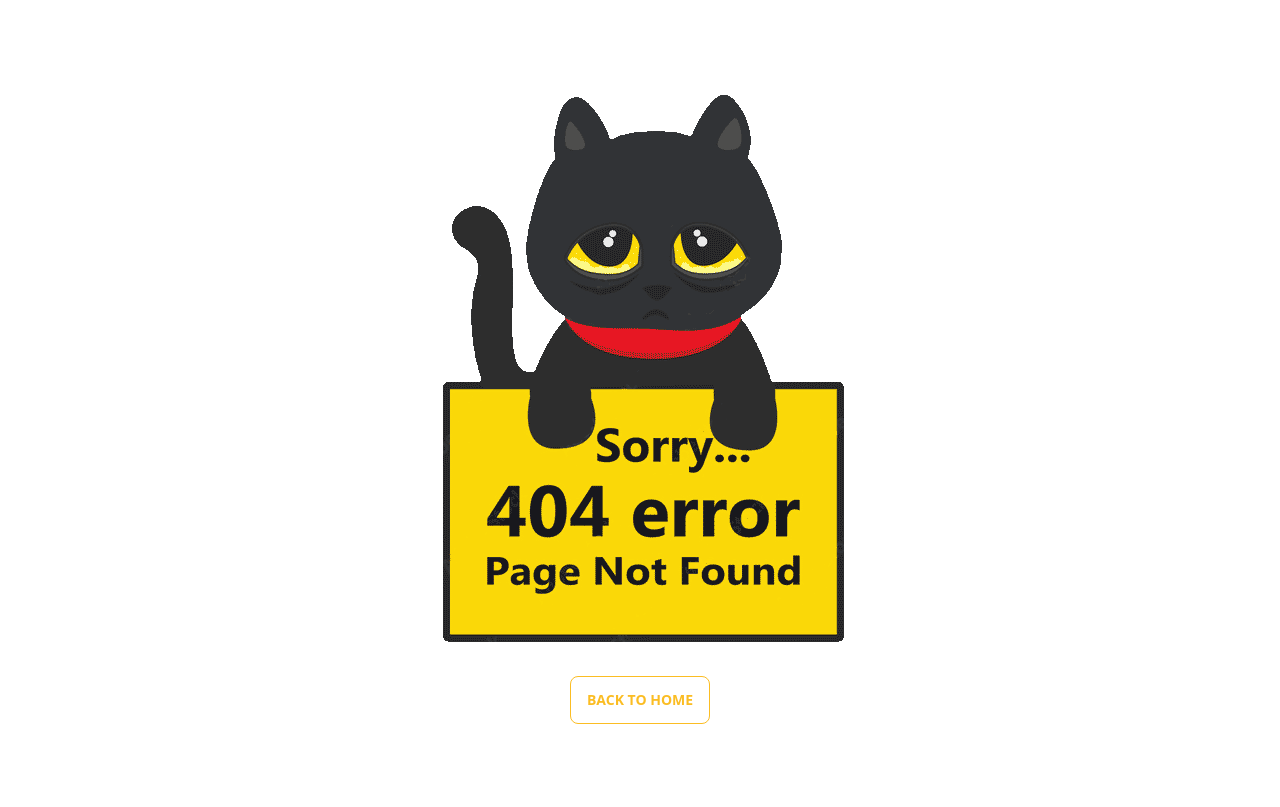
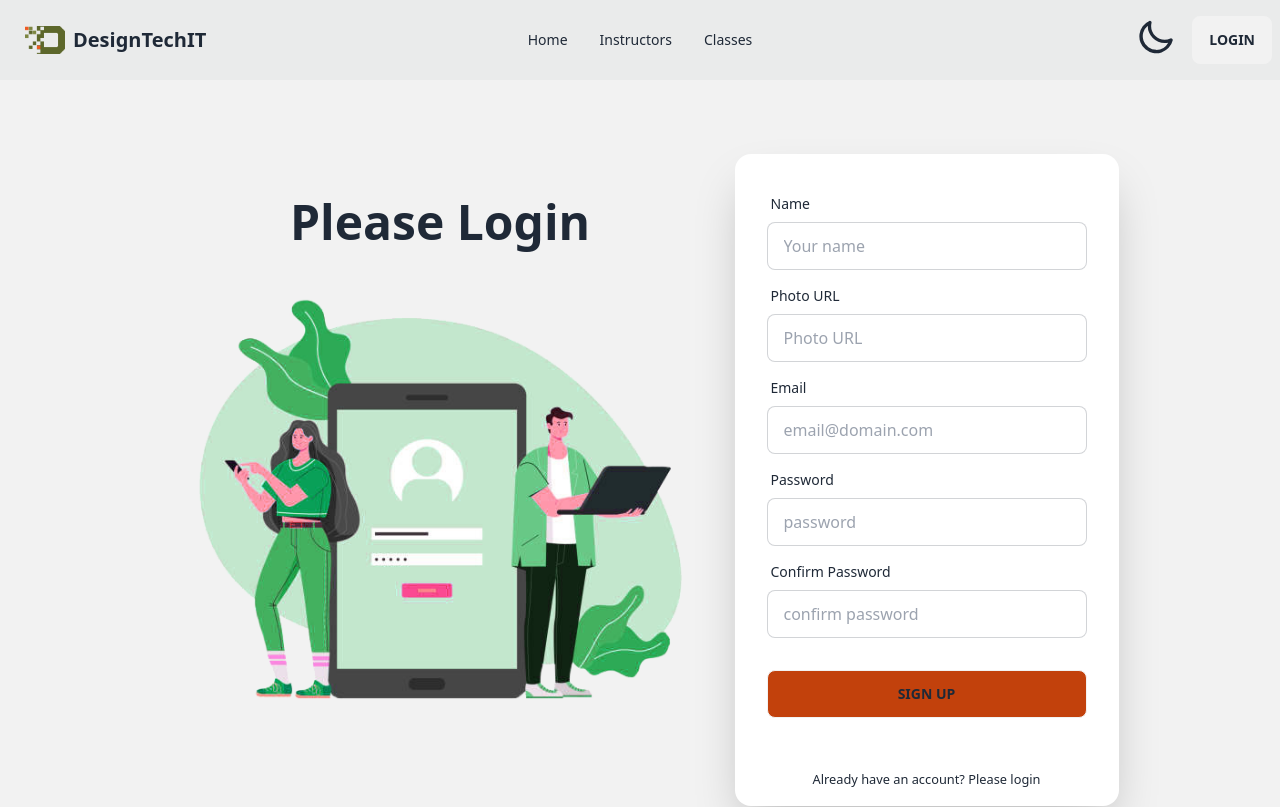
Before and after one commit to mtbbsl/designtechit-client, a React (Vite) app: page /signup in a window 1280 px wide. Before the commit this address had no page. Shown: the top 807 px of the page. Built offline with nearby package versions, Linux system fonts and the light colour scheme.

Commit message:
login and signup page added

```diff
--- a/package.json
+++ b/package.json
@@ -14,6 +14,7 @@
     "match-sorter": "^6.3.1",
     "react": "^18.2.0",
     "react-dom": "^18.2.0",
+    "react-hook-form": "^7.44.3",
     "react-responsive-carousel": "^3.2.23",
     "react-router-dom": "^6.12.0",
     "sort-by": "^1.2.0"
--- a/src/pages/Home/Banner/Banner.jsx
+++ b/src/pages/Home/Banner/Banner.jsx
@@ -9,7 +9,7 @@ import img6 from "../../../assets/slider/ui-ux-design.jpg";
 
 const Banner = () => {
   return (
-    <div className="carousel carousel-center rounded-xl my-12">
+    <div className="carousel carousel-center my-10">
       <Carousel
         autoPlay={true}
         infiniteLoop={true}
--- /dev/null
+++ b/src/pages/Login/Login.jsx
@@ -0,0 +1,84 @@
+import { Link } from "react-router-dom";
+import login from "../../assets/others/login.png";
+import { useForm } from "react-hook-form";
+
+const Login = () => {
+  const { register, handleSubmit, formState: { errors } } = useForm();
+    const onSubmit = (data) => console.log(data);
+
+    return (
+      <div className="hero min-h-screen bg-base-200">
+        <div className="hero-content flex-col lg:flex-row">
+          <div className="text-center lg:text-left">
+            <h1 className="text-5xl font-bold text-center">Please Login</h1>
+            <img src={login} alt="Login Image" />
+          </div>
+          <div className="card flex-shrink-0 w-full max-w-sm shadow-2xl bg-base-100">
+            <form onSubmit={handleSubmit(onSubmit)} className="card-body">
+              <div className="form-control">
+                <label className="label">
+                  <span className="label-text">Email</span>
+                </label>
+                <input
+                  type="email"
+                  {...register("email", { required: true })}
+                  placeholder="email"
+                  className="input input-bordered"
+                />
+                {errors.email && (
+                  <span className="text-red-600">Email is required</span>
+                )}
+              </div>
+              <div className="form-control">
+                <label className="label">
+                  <span className="label-text">Password</span>
+                </label>
+                <input
+                  type="password"
+                  {...register("password", {
+                    required: true,
+                    minLength: 6,
+                    pattern:
+                      /^(?!.*?[A-Z])(?!.*?[!@#$%^&*()_\-+=~`[\]{}|:;"'<>,.?\\/]).*$/,
+                  })}
+                  placeholder="password"
+                  className="input input-bordered"
+                />
+                {errors.password?.type === "required" && (
+                  <p className="text-red-600">Password is required</p>
+                )}
+                {errors.password?.type === "minLength" && (
+                  <p className="text-red-600">Password must be 6 characters</p>
+                )}
+                {errors.password?.type === "pattern" && (
+                  <p className="text-red-600">
+                    Password does not have any capital letter or special
+                    characters
+                  </p>
+                )}
+                <label className="label">
+                  <a href="#" className="label-text-alt link link-hover">
+                    Show password
+                  </a>
+                </label>
+              </div>
+              <div className="form-control mt-6">
+                <input
+                  type="submit"
+                  value="Login"
+                  className="btn bg-orange-700"
+                />
+              </div>
+            </form>
+            <p className="text-center py-4">
+              <small>
+                New Here? <Link to="/signup">Create an account</Link>{" "}
+              </small>
+            </p>
+          </div>
+        </div>
+      </div>
+    );
+};
+
+export default Login;
--- a/src/pages/Shared/Navbar/Navbar.jsx
+++ b/src/pages/Shared/Navbar/Navbar.jsx
@@ -1,5 +1,6 @@
 import { useEffect, useState } from 'react';
 import logomini from '../../../assets/others/logo-mini.png';
+import { Link } from 'react-router-dom';
 
 const Navbar = () => {
 
@@ -24,7 +25,7 @@ const Navbar = () => {
   const navOptions = (
     <>
       <li>
-        <a>Home</a>
+        <Link to="/">Home</Link>
       </li>
       <li>
         <a>Instructors</a>
@@ -37,7 +38,7 @@ const Navbar = () => {
 
   return (
     <>
-      <div className="navbar bg-base-100">
+      <div className="navbar h-20 sticky top-0 z-10 bg-base-300 bg-opacity-80 max-w-screen-xl">
         <div className="navbar-start">
           <div className="dropdown">
             <label tabIndex={0} className="btn btn-ghost lg:hidden">
@@ -63,10 +64,10 @@ const Navbar = () => {
               {navOptions}
             </ul>
           </div>
-          <a className="btn btn-ghost normal-case text-xl">
+          <Link to="/" className="btn btn-ghost normal-case text-xl">
             <img src={logomini} alt="Logo" className="w-10" />
             DesignTechIT
-          </a>
+          </Link>
         </div>
         <div className="navbar-center hidden lg:flex">
           <ul className="menu menu-horizontal px-1">{navOptions}</ul>
@@ -99,7 +100,7 @@ const Navbar = () => {
             </label>
           </div>
 
-          <a className="btn">Login</a>
+          <Link to="/login" className="btn">Login</Link>
         </div>
       </div>
     </>
--- /dev/null
+++ b/src/pages/SignUp/SignUp.jsx
@@ -0,0 +1,129 @@
+import { Link } from "react-router-dom";
+import login from "../../assets/others/login.png";
+import { useForm } from "react-hook-form";
+
+const SignUp = () => {
+    const { register, handleSubmit, watch, formState: { errors } } = useForm();
+    const onSubmit = (data) => console.log(data);
+
+    const password = watch("password", "");
+
+    return (
+      <div className="hero min-h-screen bg-base-200">
+        <div className="hero-content flex-col lg:flex-row">
+          <div className="text-center lg:text-left">
+            <h1 className="text-5xl font-bold text-center">Please Login</h1>
+            <img src={login} alt="Login Image" />
+          </div>
+          <div className="card flex-shrink-0 w-full max-w-sm shadow-2xl bg-base-100">
+            <form onSubmit={handleSubmit(onSubmit)} className="card-body">
+              <div className="form-control">
+                <label className="label">
+                  <span className="label-text">Name</span>
+                </label>
+                <input
+                  type="text"
+                  {...register("name", { required: true })}
+                  placeholder="Your name"
+                  className="input input-bordered"
+                />
+                {errors.name && (
+                  <span className="text-red-600">Name is required</span>
+                )}
+              </div>
+              <div className="form-control">
+                <label className="label">
+                  <span className="label-text">Photo URL</span>
+                </label>
+                <input
+                  type="text"
+                  {...register("photo", { required: true })}
+                  placeholder="Photo URL"
+                  className="input input-bordered"
+                />
+                {errors.photo && (
+                  <span className="text-red-600">Photo URL is required</span>
+                )}
+              </div>
+              <div className="form-control">
+                <label className="label">
+                  <span className="label-text">Email</span>
+                </label>
+                <input
+                  type="email"
+                  {...register("email", { required: true })}
+                  placeholder="email@domain.com"
+                  className="input input-bordered"
+                />
+                {errors.email && (
+                  <span className="text-red-600">Email is required</span>
+                )}
+              </div>
+              <div className="form-control">
+                <label className="label">
+                  <span className="label-text">Password</span>
+                </label>
+                <input
+                  type="password"
+                  {...register("password", {
+                    required: true,
+                    minLength: 6,
+                    pattern:
+                      /^(?!.*?[A-Z])(?!.*?[!@#$%^&*()_\-+=~`[\]{}|:;"'<>,.?\\/]).*$/,
+                  })}
+                  placeholder="password"
+                  className="input input-bordered"
+                />
+                {errors.password?.type === "required" && (
+                  <p className="text-red-600">Password is required</p>
+                )}
+                {errors.password?.type === "minLength" && (
+                  <p className="text-red-600">Password must be 6 characters</p>
+                )}
+                {errors.password?.type === "pattern" && (
+                  <p className="text-red-600">
+                    Password does not have any capital letter or special
+                    characters
+                  </p>
+                )}
+              </div>
+
+              <div className="form-control">
+                <label className="label">
+                  <span className="label-text">Confirm Password</span>
+                </label>
+                <input
+                  type="password"
+                  {...register("confirm", {
+                    required: true,
+                    validate: (value) =>
+                      value === password || "Passwords do not match",
+                  })}
+                  placeholder="confirm password"
+                  className="input input-bordered"
+                />
+                {errors.confirm && (
+                  <p className="text-red-600">{errors.confirm.message}</p>
+                )}
+              </div>
+
+              <div className="form-control mt-6">
+                <input
+                  type="submit"
+                  value="Sign Up"
+                  className="btn bg-orange-700"
+                />
+              </div>
+            </form>
+            <p className="text-center py-4">
+              <small>
+                Already have an account? <Link to="/login">Please login</Link>{" "}
+              </small>
+            </p>
+          </div>
+        </div>
+      </div>
+    );
+};
+
+export default SignUp;
```
Also changed, not shown: src/Routes/Routes.jsx (+10 -0 lines), src/assets/others/login.png (added), 1 other file (tests, documents, lock files or other folders).
